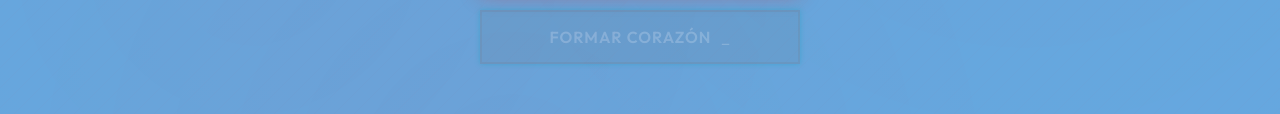
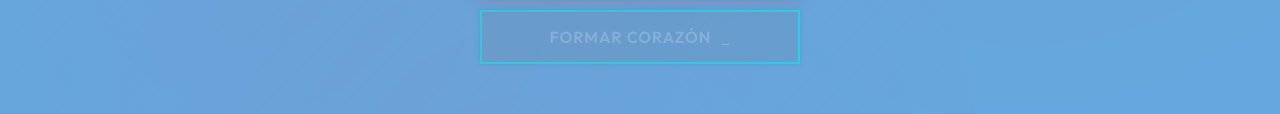
Before and after one commit to Jesussantiafo/name-to-heart, a website: page index.html in a window 1280 px wide. Shown: the part 452-566 px from the top of the page. Drawn offline with Linux system fonts and the light colour scheme; a web font is replaced by a local one.

Commit message:
Update style.css

```diff
--- a/style.css
+++ b/style.css
@@ -229,13 +229,13 @@ body {
 
 /* Buttons */
 .terminal-button {
-    background: rgba(0, 0, 0, 0.879);
-    border: 2px solid #6c6e6e49;
+    background: rgba(82, 79, 79, 0.422);
+    border: 2px solid #0aecec;
     padding: 15px 30px;
     font-family: 'Outfit', monospace;
     font-size: 16px;
     font-weight: 600;
-    color: #484745;
+    color: #7a756b;
     cursor: pointer;
     transition: all 0.3s ease;
     position: relative;
@@ -244,7 +244,7 @@ body {
     align-items: center;
     justify-content: center;
     gap: 10px;
-    box-shadow: 0 0 15px rgba(225, 5, 126, 0.3);
+    box-shadow: 0 0 15px rgba(3, 226, 241, 0.881);
     text-transform: uppercase;
     letter-spacing: 1px;
 }
```
